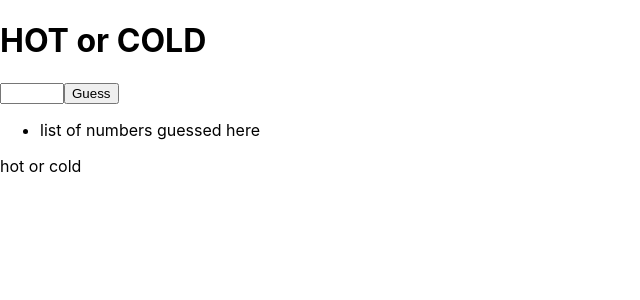
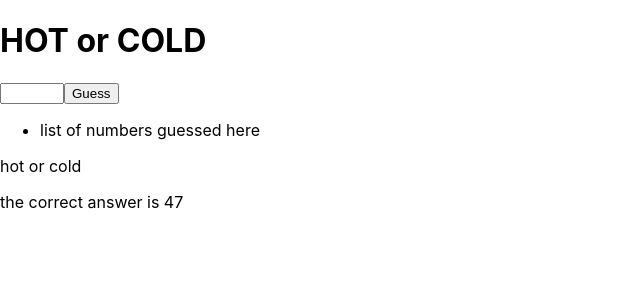
Before and after one commit to lbox87/hot-cold, a React (Create React App) app: page / in a window 1280 px wide. Shown: the top 300 px of the page, without its empty margins (0-640 px from the left). Built offline with nearby package versions, Linux system fonts and the light colour scheme.

Commit message:
testing flow and updating stateful component

```diff
--- a/src/components/App.js
+++ b/src/components/App.js
@@ -3,14 +3,22 @@ import './App.css';
 import Header from './header';
 import GuessBox from './guess-box';
 
-export default function App(props) {
-
-  return (
-    <div>
+export default class App extends React.Component {
+  constructor(props) {
+    super(props);
+    this.state = {
+      correctAnswer: Math.floor(Math.random() * 100) + 1
+    };
+  }
+  render() {
+    return (
+      <div>
       <Header />
       <main role='main'>
-        <GuessBox />
+        <GuessBox number={this.state.correctAnswer}/>
+        {/* <p>the correct answer is {this.state.correctAnswer} </p> */}
       </main>
     </div>
-  );
+    );
+  }
 }
--- a/src/components/guess-box.js
+++ b/src/components/guess-box.js
@@ -1,15 +1,20 @@
 import React from 'react';
 import './guess-box.css';
-import GuessedNumbers from './guessed-numbers';
 import UserGuess from './user-guess';
 import HotCold from './hot-cold';
 
-export default function GuessBox(props) {
+export default class GuessBox extends React.Component {
+    constructor(props) {
+        super(props);
+        this.state = {}
+    }
+    render() {
         return (
             <div>
             <UserGuess />
-        <GuessedNumbers />
             <HotCold />
+            <p>the correct answer is {this.props.number} </p>
         </div>
         );
     }
+}
--- a/src/components/user-guess.js
+++ b/src/components/user-guess.js
@@ -1,4 +1,5 @@
 import React from 'react';
+import GuessedNumbers from './guessed-numbers';
 // import './user-guess.css';
 
 export default function UserGuess(props) {
@@ -8,6 +9,7 @@ export default function UserGuess(props) {
         <input type="number" id="userGuess" min="1" max="100" required/>
         <button type="submit" id="guessButton">Guess</button>
       </form>
+      <GuessedNumbers />
     </div>
   );
 }
```
Also changed, not shown: src/components/guess-list.js (added, +17 -0 lines). Lines whose indentation alone changed are shown as unchanged.
